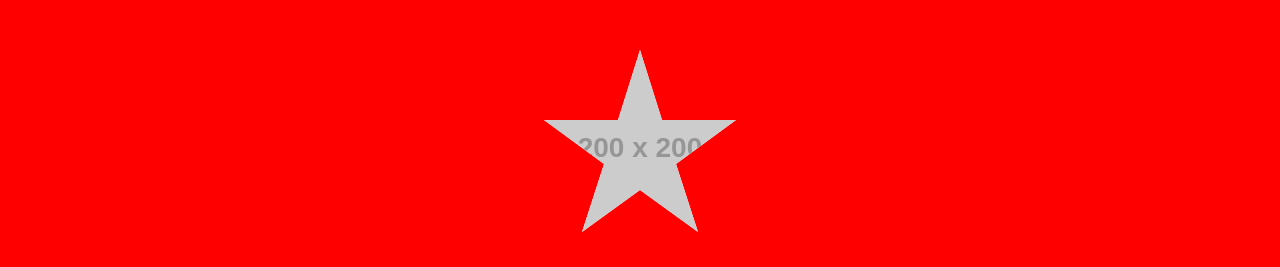
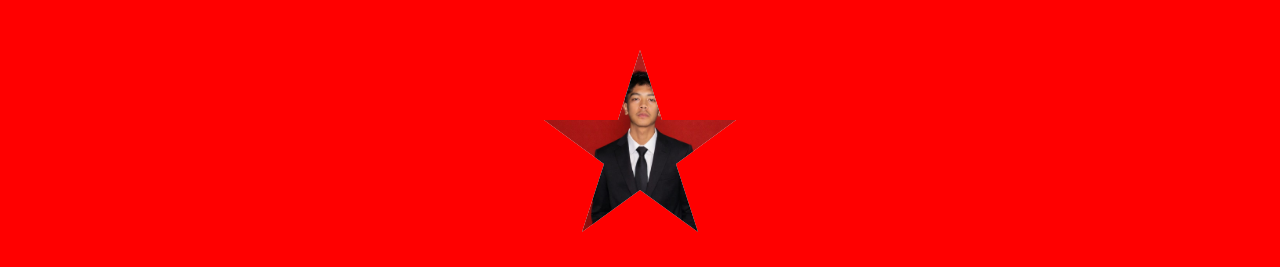
Before and after one commit to sendsend990-hash/tugas-_-sendi_12-5, a plain HTML site: page index.html in a window 1280 px wide. Shown: the top 267 px of the page. Drawn offline with Linux system fonts and the light colour scheme; placeholder pictures from the web are drawn by us.

Commit message:
Update index.html

```diff
--- a/index.html
+++ b/index.html
@@ -93,7 +93,7 @@
 
 <header>
     <div class="profile-img">
-        <img src="https://via.placeholder.com/200" alt="Foto Sendi">
+        <img src="IMG-20260204-WA0005.jpg" alt="Foto Sendi">
     </div>
     <h1>Sendi Muhammad Akbar</h1>
     <p>Semangat Kemerdekaan dalam Berkarya</p>
```
